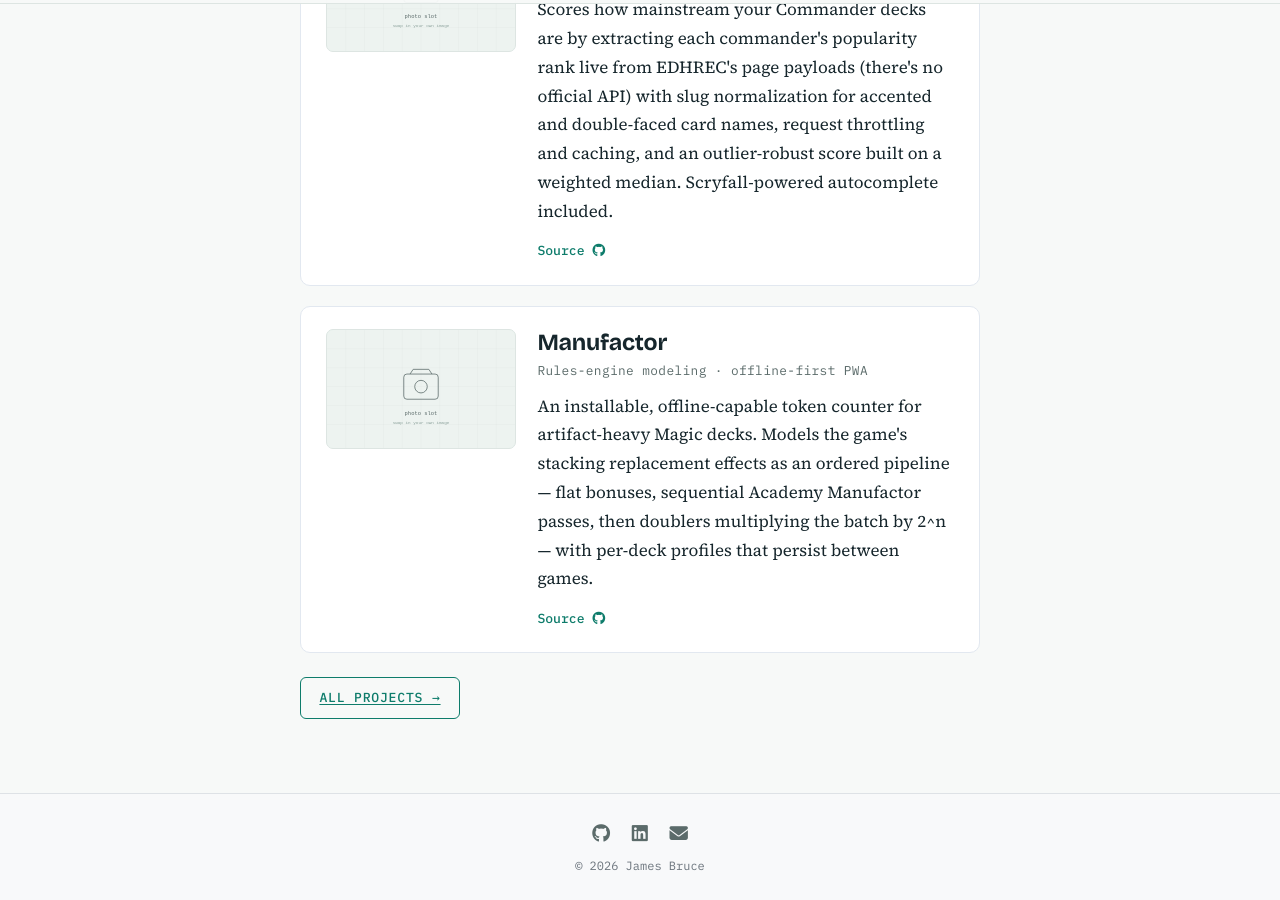
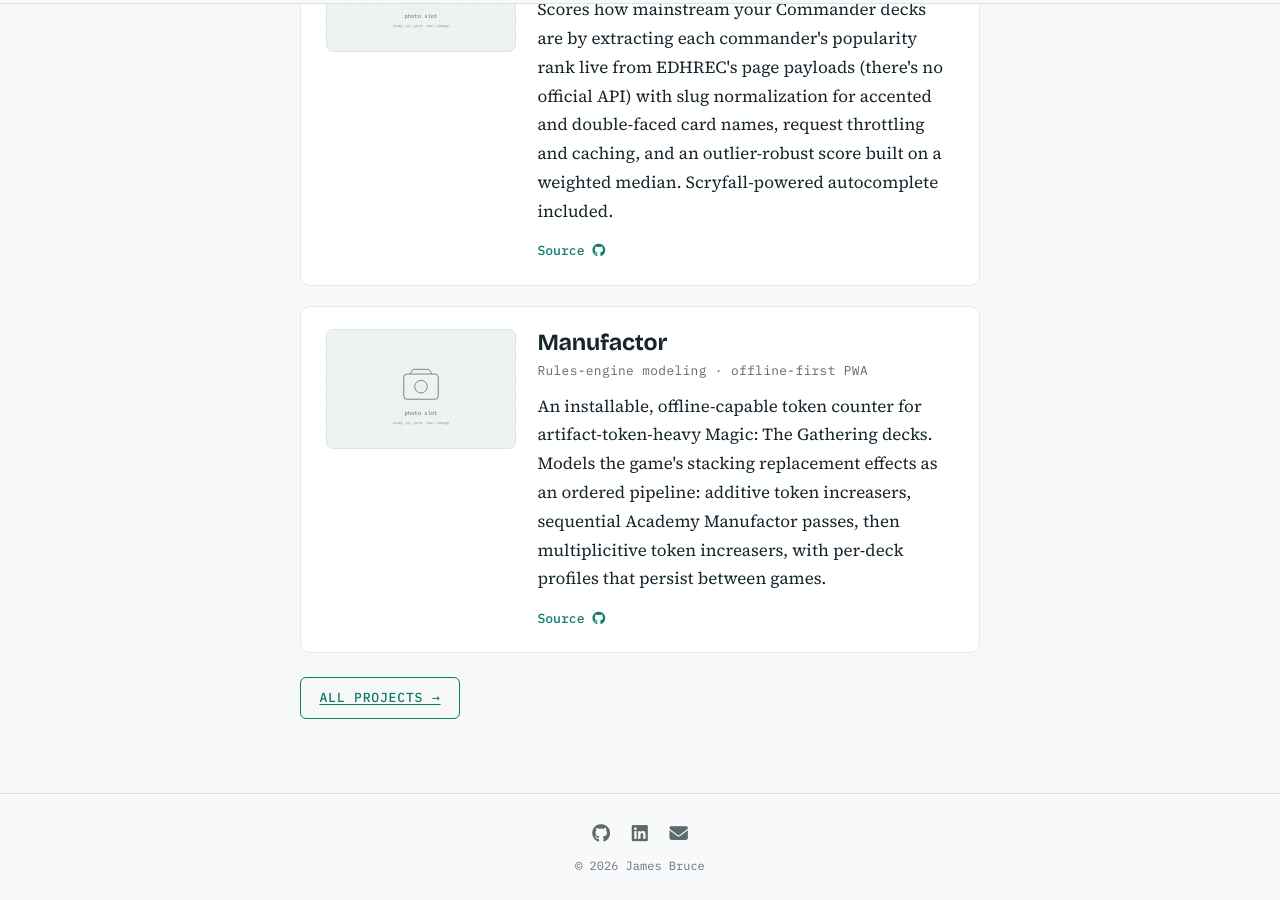
Before and after one commit to jimna-h/home, a Jekyll site: the page built from index.html, in a window 1280 px wide and 900 px high, scrolled down 1784 px. Built offline with Jekyll 4.4.1, drawn with Linux system fonts in a browser that asks for light colours.

Commit message:
Refine Manufactor project description
Updated the description of the Manufactor project to clarify its functionality and improve readability.

```diff
--- a/_data/projects.yml
+++ b/_data/projects.yml
@@ -35,11 +35,10 @@
 - name: Manufactor
   meta: "Rules-engine modeling · offline-first PWA"
   description: >-
-    An installable, offline-capable token counter for artifact-heavy Magic
-    decks. Models the game's stacking replacement effects as an ordered
-    pipeline — flat bonuses, sequential Academy Manufactor passes, then
-    doublers multiplying the batch by 2^n — with per-deck profiles that
-    persist between games.
+    An installable, offline-capable token counter for artifact-token-heavy Magic:
+    The Gathering decks. Models the game's stacking replacement effects as an ordered
+    pipeline: additive token increasers, sequential Academy Manufactor passes, then
+    multiplicitive token increasers, with per-deck profiles that persist between games.
   url: https://jimna-h.github.io/manufactor/
   source: https://github.com/jimna-h/manufactor
   image: assets/img/placeholder-photo.svg
```
